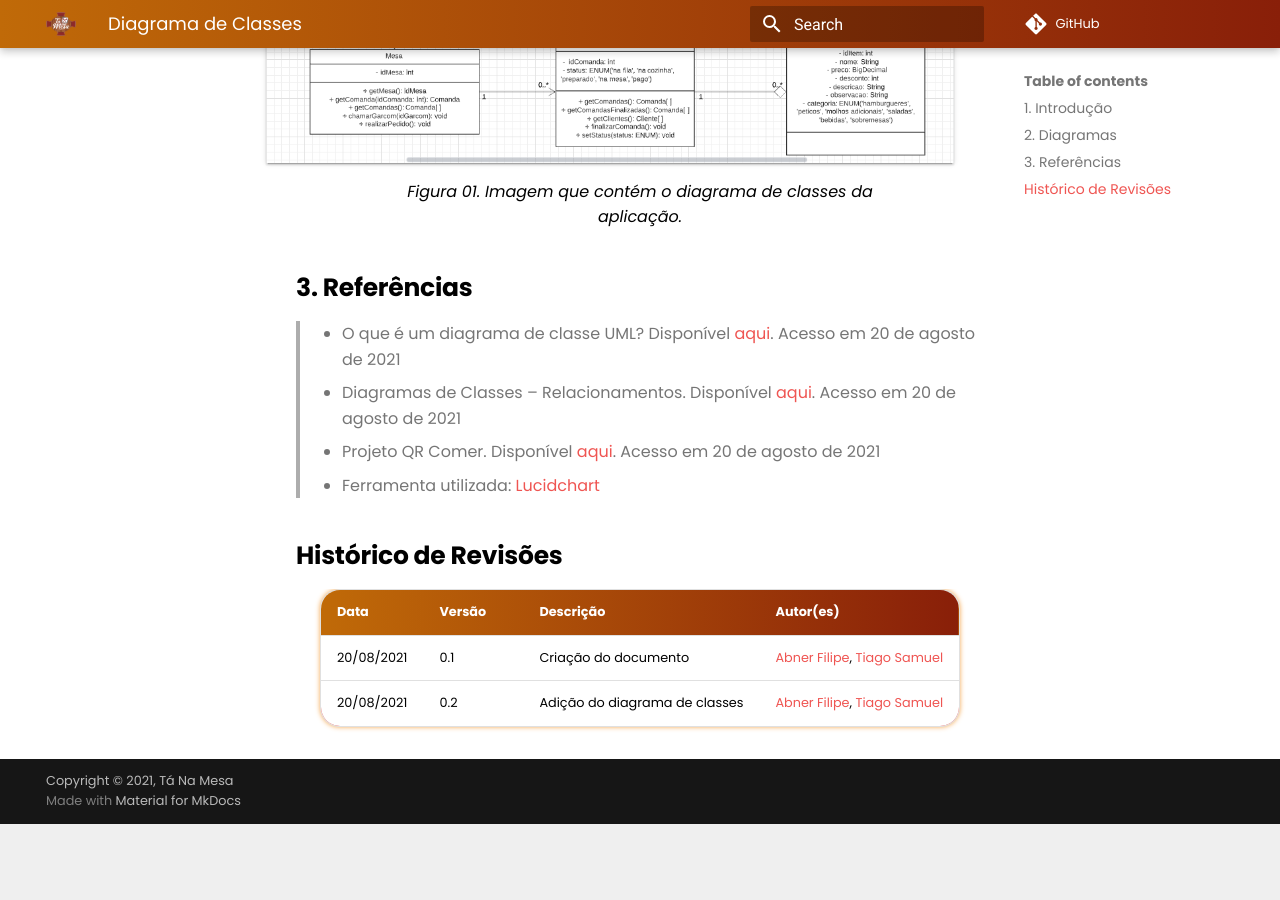
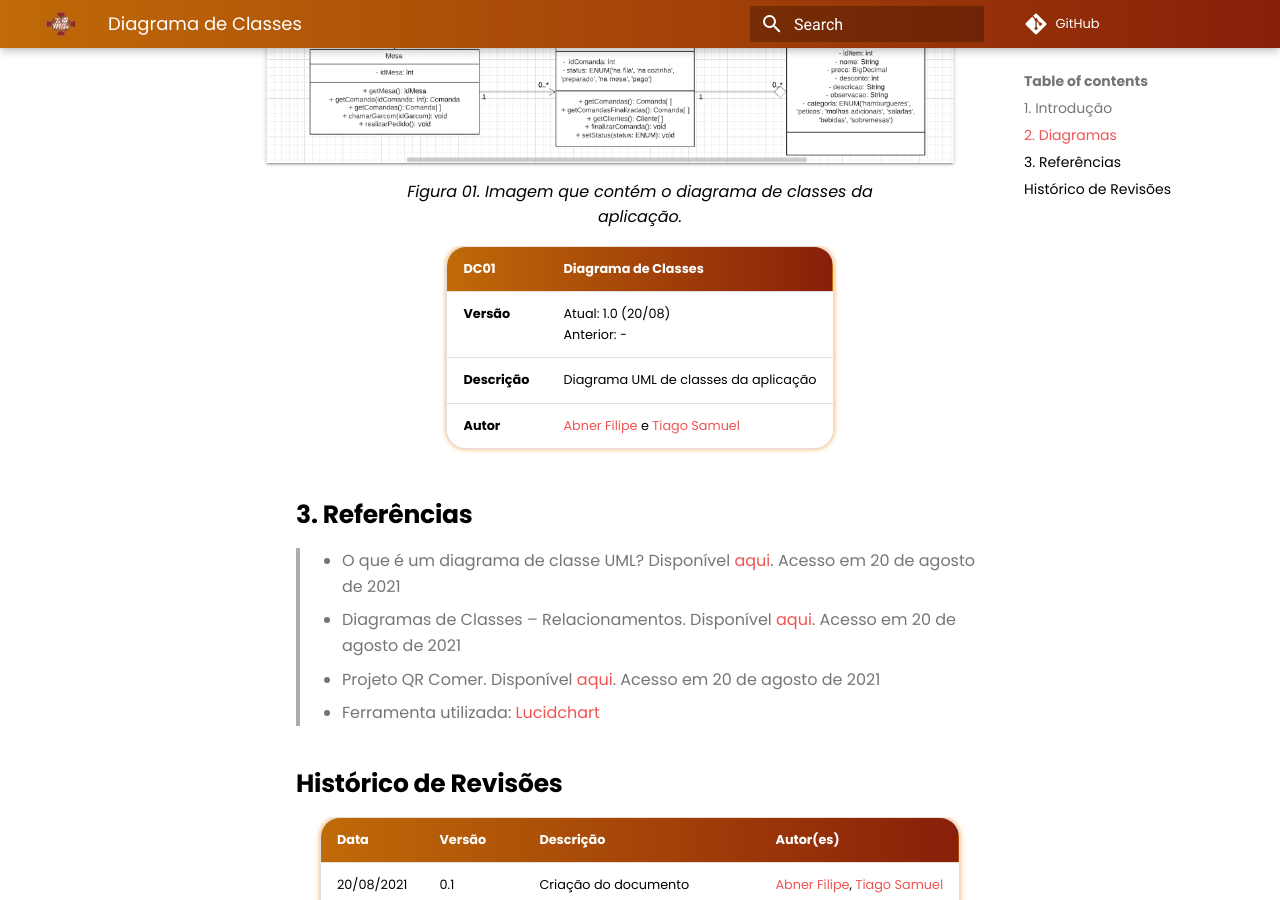
Before and after one commit to UnBArqDsw2021-1/2021.1_G02_TaNaMesa_docs, an MkDocs documentation site: the page built from docs/2-Modelagem/Diagramas-Estaticos/diagrama-de-classes.md, in a window 1280 px wide and 900 px high, scrolled down 1082 px. Built offline with MkDocs 1.6.1 and Material for MkDocs 9.7.7, drawn with Linux system fonts in a browser that asks for light colours; comment, search, counter and statistics services are not loaded; before the commit the page ends 1906 px from its top, so only the background shows below that.

Commit message:
(#82) Adiciona tabela de versionamento ao diagrama de classes
Co-authored-by: Abner Filipe <abner.f.c.r@hotmail.com>

```diff
--- a/docs/2-Modelagem/Diagramas-Estaticos/diagrama-de-classes.md
+++ b/docs/2-Modelagem/Diagramas-Estaticos/diagrama-de-classes.md
@@ -9,6 +9,12 @@
 
 ![Diagrama de Classes](../../assets/img/seminario2/diagrama-de-classes/diagrama-de-classes.png)
 <figcaption>Figura 01. Imagem que contém o diagrama de classes da aplicação.</figcaption>
+
+| DC01       | Diagrama de Classes  |
+| :--------- | :------------------  |
+| **Versão**    | Atual: 1.0 (20/08)<br>Anterior: - |
+| **Descrição** | Diagrama UML de classes da aplicação |
+| **Autor**     | [Abner Filipe](https://github.com/abner423) e [Tiago Samuel](https://github.com/tsrrodrigues) |
 
 ## 3. Referências
 
```
